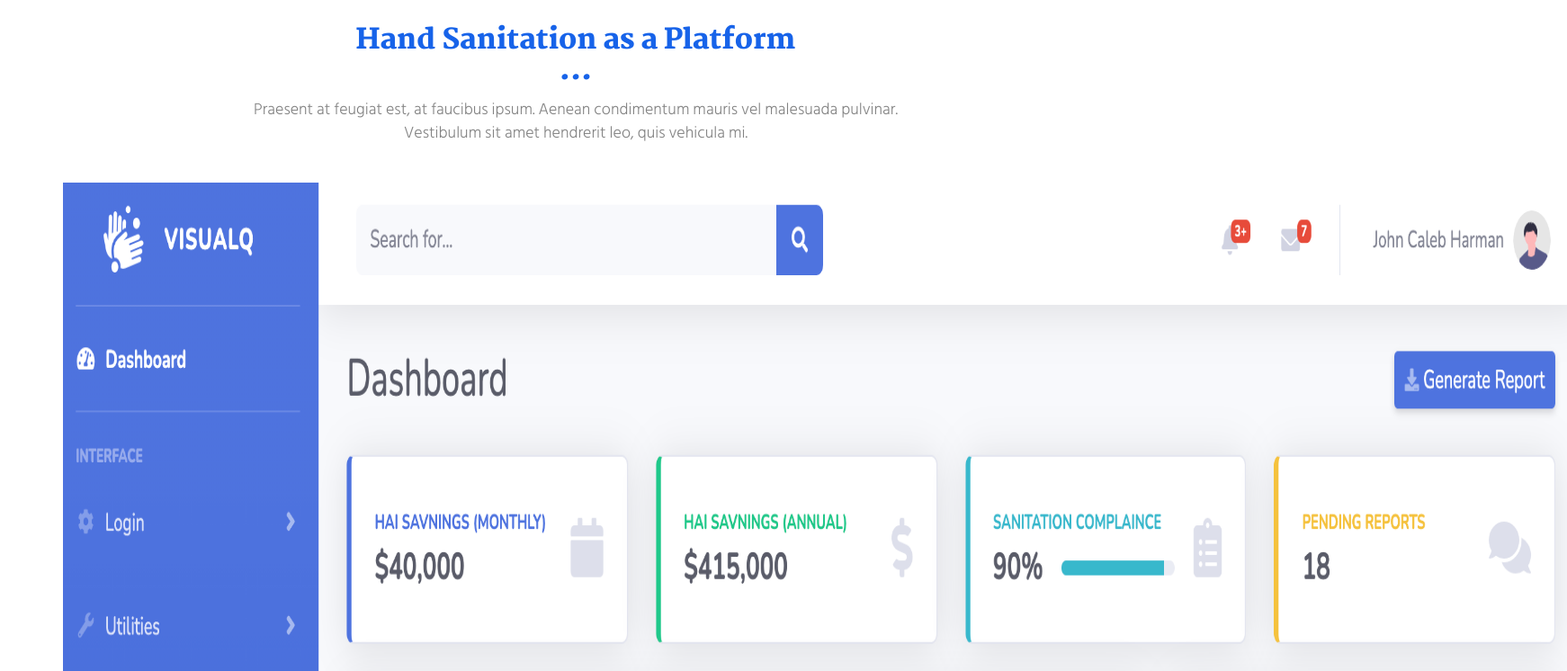
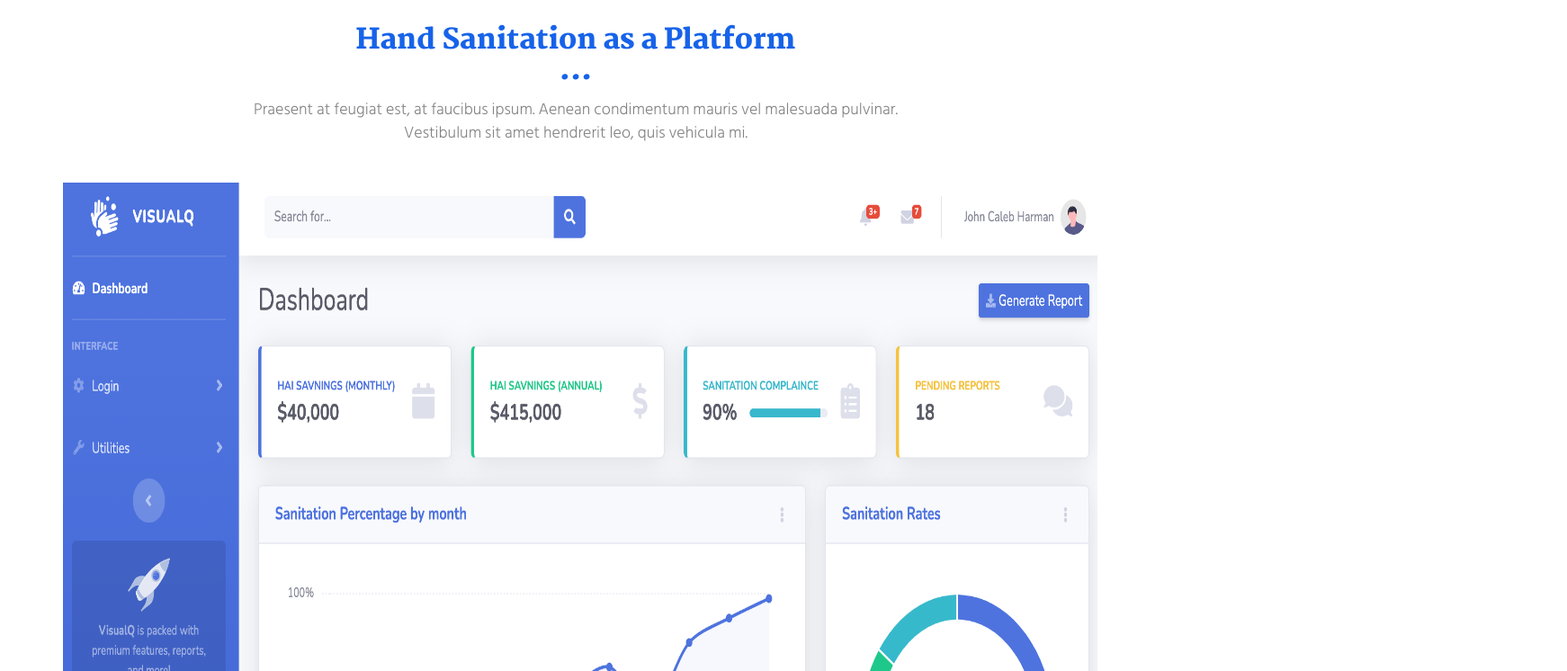
Before and after one commit to Insightful-Health-AI/insightfulhealth-www, a plain HTML site: page index.html in a window 1280 px wide. Shown: the part 2826-3572 px from the top of the page at 90% size, 1742 px wide, since content can reach past the window. Drawn offline with Linux system fonts and the light colour scheme.

Commit message:
Update index.html

```diff
--- a/index.html
+++ b/index.html
@@ -183,7 +183,7 @@
           <p>Praesent at feugiat est, at faucibus ipsum. Aenean condimentum mauris vel malesuada pulvinar. <br>Vestibulum sit amet hendrerit leo, quis vehicula mi.</p>
         </div>
       </div>
-      <img src="./assets/images/dashboard.png" width="1672" height="1421" alt="">
+      <img src="./assets/images/dashboard.png" width="1150" height="850" alt="">
     </div>
     <br>
     <center><p><a href="" class="btn btn-primary btn-lg">Primary Large</a></p></center>
```
